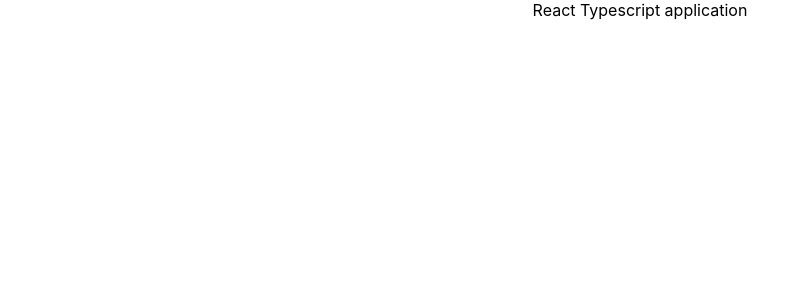
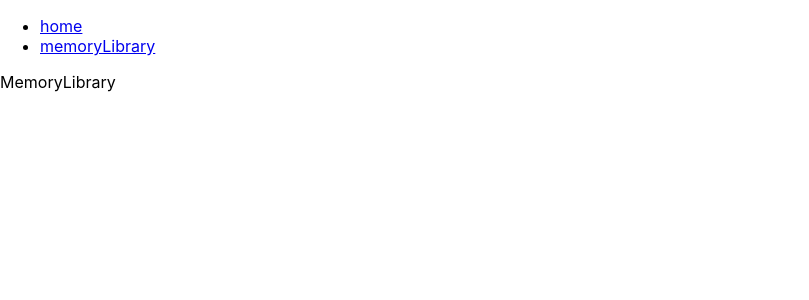
Before and after one commit to shapovalova-portfolio-projects/react-typescript-project, a React (Create React App) app: page /memory in a window 1280 px wide. Shown: the top 300 px of the page, without its empty margins (0-809 px from the left). Built offline with nearby package versions, Linux system fonts and the light colour scheme.

Commit message:
add routing

```diff
--- a/package.json
+++ b/package.json
@@ -12,6 +12,8 @@
     "@types/react-dom": "^17.0.11",
     "react": "^17.0.2",
     "react-dom": "^17.0.2",
+    "react-query": "^3.34.5",
+    "react-router-dom": "^6.2.1",
     "react-scripts": "4.0.3",
     "typescript": "^4.4.4",
     "web-vitals": "^1.1.2"
--- a/src/App.tsx
+++ b/src/App.tsx
@@ -1,9 +1,16 @@
 import React from 'react';
+import { QueryClient, QueryClientProvider } from 'react-query';
+
+import { Router } from './router';
 import './App.css';
+
+const queryClient = new QueryClient();
 
 function App() {
   return (
-    <div className="App">React Typescript application</div>
+    <QueryClientProvider client={queryClient}>
+      <Router />
+    </QueryClientProvider>
   );
 }
 
--- /dev/null
+++ b/src/pages/Home.tsx
@@ -0,0 +1,5 @@
+import React from 'react';
+
+export const Home = () => {
+    return (<div>Home</div>);
+};
--- /dev/null
+++ b/src/pages/Layout.tsx
@@ -0,0 +1,20 @@
+import { Outlet, Link } from "react-router-dom";
+
+import { routes } from '../router'
+
+export const Layout = () => {
+    return (
+        <div>
+            <nav>
+                <ul>
+                    {Object.keys(routes).map((routeKey: string) => routes[routeKey].path && (
+                        <li key={routeKey}>
+                            <Link to={routes[routeKey].path as string}>{routeKey}</Link>
+                        </li>
+                    ))}
+                </ul>
+            </nav>
+            <Outlet />
+        </div>
+    );
+};
--- /dev/null
+++ b/src/pages/MemoryLibrary.tsx
@@ -0,0 +1,5 @@
+import React from 'react';
+
+export const MemoryLibrary = () => {
+    return (<div>MemoryLibrary</div>);
+};
--- /dev/null
+++ b/src/pages/PageNotFound.tsx
@@ -0,0 +1,5 @@
+import React from 'react';
+
+export const PageNotFound = () => {
+    return (<h2>404 PageNotFound</h2>);
+};
--- /dev/null
+++ b/src/router/index.tsx
@@ -0,0 +1,21 @@
+import { BrowserRouter, Routes, Route } from 'react-router-dom';
+import { routes } from './routes';
+
+export const Router =  function App() {
+  return (
+    <BrowserRouter>
+      <Routes>
+        <Route path='/' element={routes.layout.component}>
+          {Object.keys(routes).map((routeKey: string) => {
+            const path = routes[routeKey].localPath;
+            const index = !!path;
+            const component = routes[routeKey].component;
+            return <Route key={routeKey} index={index} path={path} element={component} />
+          })}
+        </Route>
+      </Routes>
+    </BrowserRouter>
+  );
+};
+
+export { routes };
--- /dev/null
+++ b/src/router/routes.tsx
@@ -0,0 +1,28 @@
+import { Layout } from '../pages/Layout';
+import { Home } from '../pages/Home';
+import { MemoryLibrary } from '../pages/MemoryLibrary';
+import { PageNotFound } from '../pages/PageNotFound';
+import { ProjectRoutes } from '../types';
+
+export const routes: ProjectRoutes = {
+    layout: {
+        component: <Layout />,
+        isPublic: true,
+    },
+    home: {
+        path: '/',
+        component: <Home />,
+        isPublic: true,
+    },
+    memoryLibrary: {
+        path: '/memory',
+        localPath: 'memory',
+        component: <MemoryLibrary />,
+        isPublic: true,
+    },
+    pageNotFound: {
+        localPath: '*',
+        component: <PageNotFound />,
+        isPublic: true,
+    },
+};
--- /dev/null
+++ b/src/types/index.tsx
@@ -0,0 +1,3 @@
+import { ProjectRoutes } from './router';
+
+export type { ProjectRoutes };
--- /dev/null
+++ b/src/types/router.tsx
@@ -0,0 +1,12 @@
+import { ReactElement } from "react";
+
+interface ProjectRoute {
+    path?: string,
+    localPath?: string,
+    component: ReactElement,
+    isPublic: boolean,
+};
+
+export interface ProjectRoutes {
+    [propName: string]: ProjectRoute
+};
```
Also changed, not shown: 1 other file (tests, documents, lock files or other folders).
